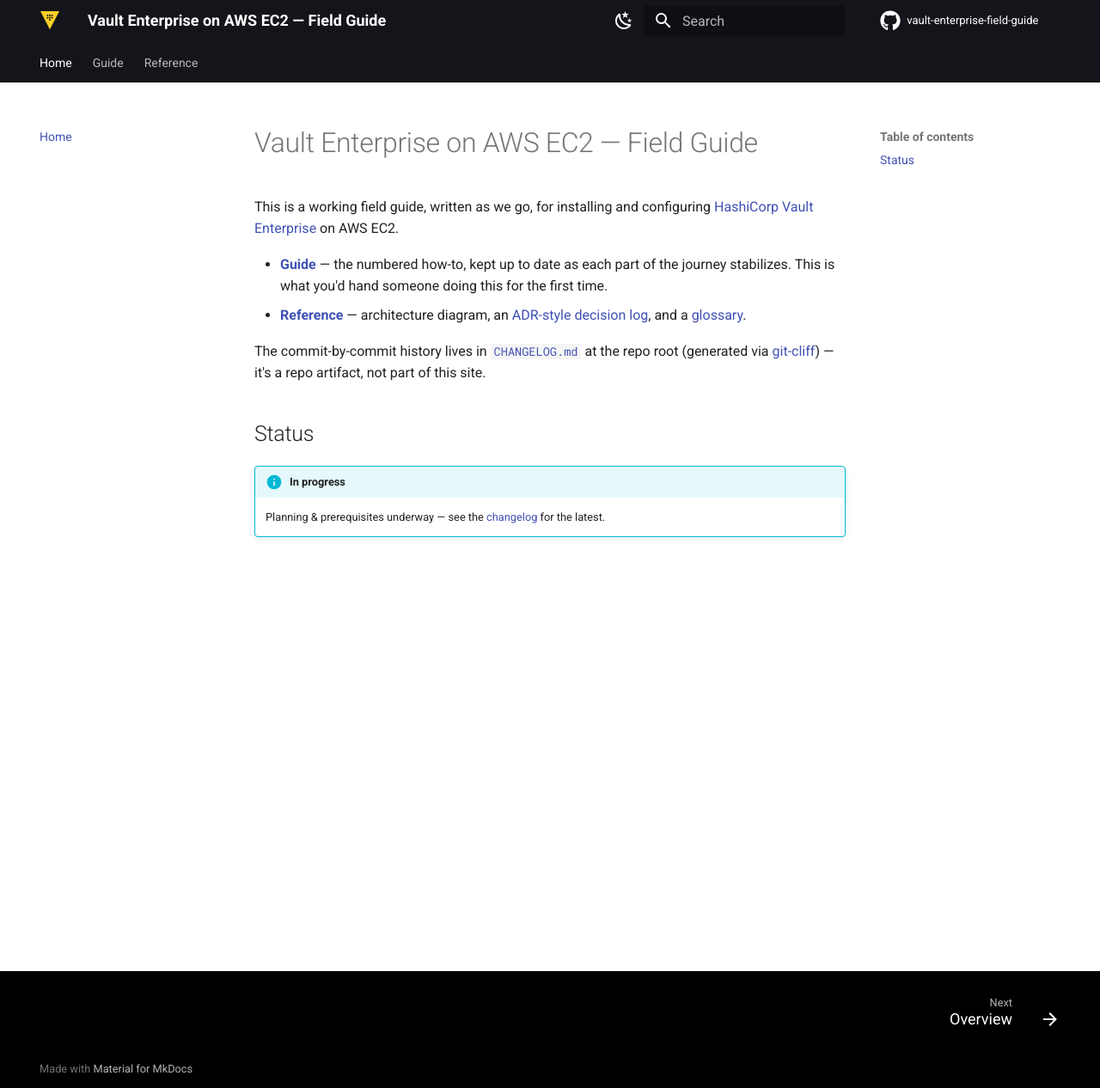
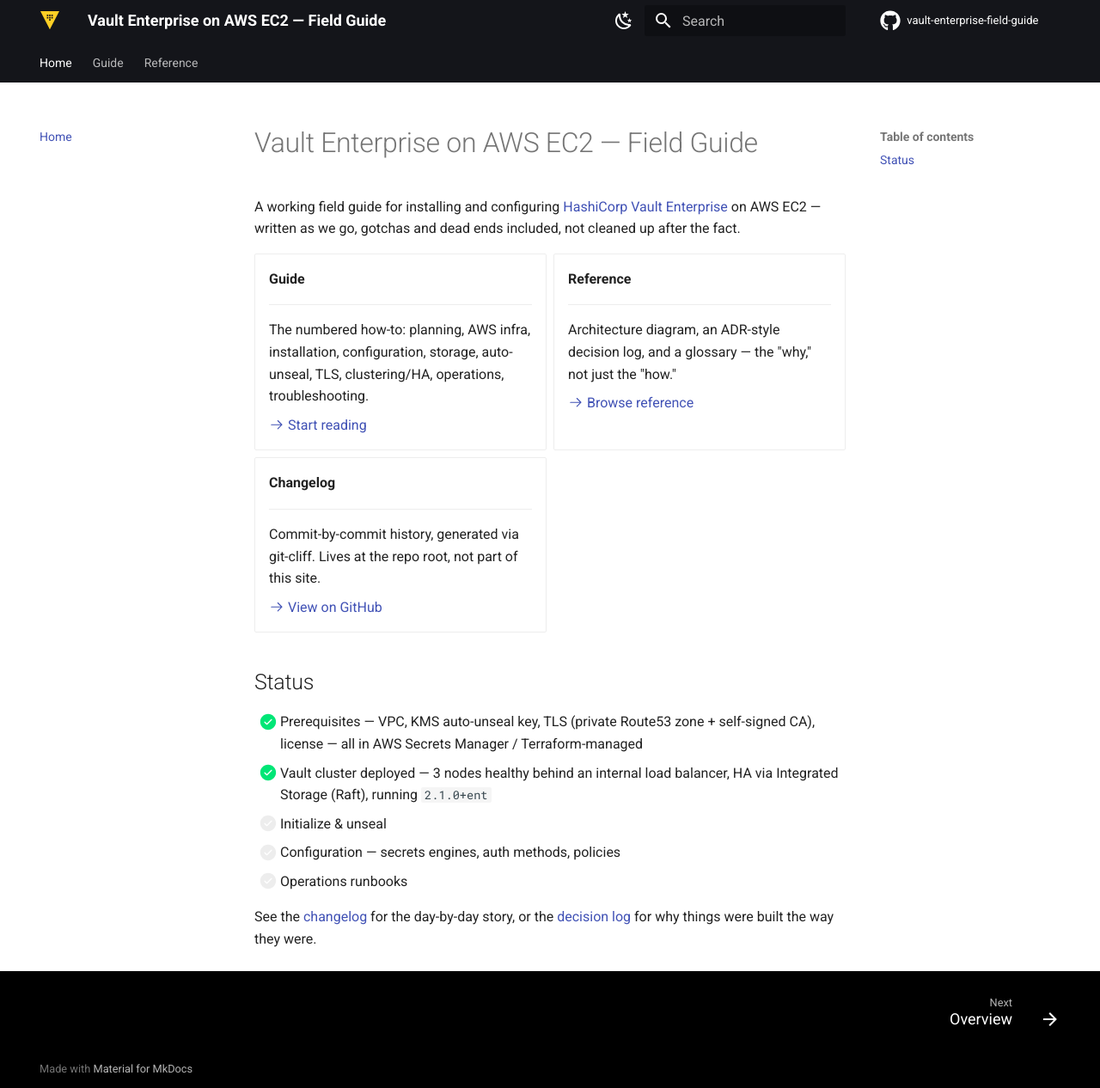
Before and after one commit to markcarriedo/vault-enterprise-field-guide, an MkDocs documentation site: the page built from docs/index.md, in a window 1280 px wide and 1266 px high. Shown: the whole window at 86% size. Built offline with MkDocs 1.6.1 and Material for MkDocs 9.7.7, drawn with Linux system fonts in a browser that asks for light colours; comment, search, counter and statistics services are not loaded.

Commit message:
docs(planning): validate cluster health; feat(mkdocs): polish homepage
All 3 nodes confirmed healthy via SSM after the vault_version fix -
active, 2.1.0+ent, awskms seal, HA raft, correctly Initialized: false
/ Sealed: true. Marked steps 13-14 done in the deployment sequence.

Homepage rewritten with Material grid cards (Guide/Reference/Changelog)
and a real status checklist instead of a stale "planning underway"
line. Needed three new extensions - attr_list, md_in_html (grid card
syntax) and pymdownx.emoji configured with Material's icon set (arrow
icons in card links) - verified by rendering and screenshotting the
page rather than trusting the build alone.

Claude-Session: https://claude.ai/code/session_01W8wX9ho5zsL4nSkjw8ZJSM

```diff
--- a/docs/index.md
+++ b/docs/index.md
@@ -1,20 +1,49 @@
 # Vault Enterprise on AWS EC2 — Field Guide
 
-This is a working field guide, written as we go, for installing and configuring
-[HashiCorp Vault Enterprise](https://www.hashicorp.com/products/vault) on AWS EC2.
+A working field guide for installing and configuring [HashiCorp Vault Enterprise](https://www.hashicorp.com/products/vault)
+on AWS EC2 — written as we go, gotchas and dead ends included, not cleaned up after the fact.
 
-- **[Guide](guide/index.md)** — the numbered how-to, kept up to date as each part of the
-  journey stabilizes. This is what you'd hand someone doing this for the first time.
-- **[Reference](reference/architecture.md)** — architecture diagram, an
-  [ADR-style decision log](reference/decisions.md), and a [glossary](reference/glossary.md).
+<div class="grid cards" markdown>
 
-The commit-by-commit history lives in [`CHANGELOG.md`](https://github.com/markcarriedo/vault-enterprise-field-guide/blob/main/CHANGELOG.md)
-at the repo root (generated via [git-cliff](https://git-cliff.org)) — it's a repo artifact,
-not part of this site.
+-   __Guide__
+
+    ---
+
+    The numbered how-to: planning, AWS infra, installation, configuration, storage,
+    auto-unseal, TLS, clustering/HA, operations, troubleshooting.
+
+    [:octicons-arrow-right-24: Start reading](guide/index.md)
+
+-   __Reference__
+
+    ---
+
+    Architecture diagram, an ADR-style decision log, and a glossary — the "why," not just the
+    "how."
+
+    [:octicons-arrow-right-24: Browse reference](reference/architecture.md)
+
+-   __Changelog__
+
+    ---
+
+    Commit-by-commit history, generated via git-cliff. Lives at the repo root, not part of
+    this site.
+
+    [:octicons-arrow-right-24: View on GitHub](https://github.com/markcarriedo/vault-enterprise-field-guide/blob/main/CHANGELOG.md)
+
+</div>
 
 ## Status
 
-!!! info "In progress"
-    Planning & prerequisites underway — see the
-    [changelog](https://github.com/markcarriedo/vault-enterprise-field-guide/blob/main/CHANGELOG.md)
-    for the latest.
+- [x] Prerequisites — VPC, KMS auto-unseal key, TLS (private Route53 zone + self-signed CA),
+      license — all in AWS Secrets Manager / Terraform-managed
+- [x] Vault cluster deployed — 3 nodes healthy behind an internal load balancer, HA via
+      Integrated Storage (Raft), running `2.1.0+ent`
+- [ ] Initialize & unseal
+- [ ] Configuration — secrets engines, auth methods, policies
+- [ ] Operations runbooks
+
+See the [changelog](https://github.com/markcarriedo/vault-enterprise-field-guide/blob/main/CHANGELOG.md)
+for the day-by-day story, or the [decision log](reference/decisions.md) for why things were
+built the way they were.
--- a/mkdocs.yml
+++ b/mkdocs.yml
@@ -43,7 +43,12 @@ extra_css:
 
 markdown_extensions:
   - admonition
+  - attr_list
+  - md_in_html
   - pymdownx.details
+  - pymdownx.emoji:
+      emoji_index: !!python/name:material.extensions.emoji.twemoji
+      emoji_generator: !!python/name:material.extensions.emoji.to_svg
   - pymdownx.superfences:
       custom_fences:
         - name: mermaid
```
Also changed, not shown: CHANGELOG.md (+1 -0 lines), docs/guide/01-planning.md (+6 -3 lines).
